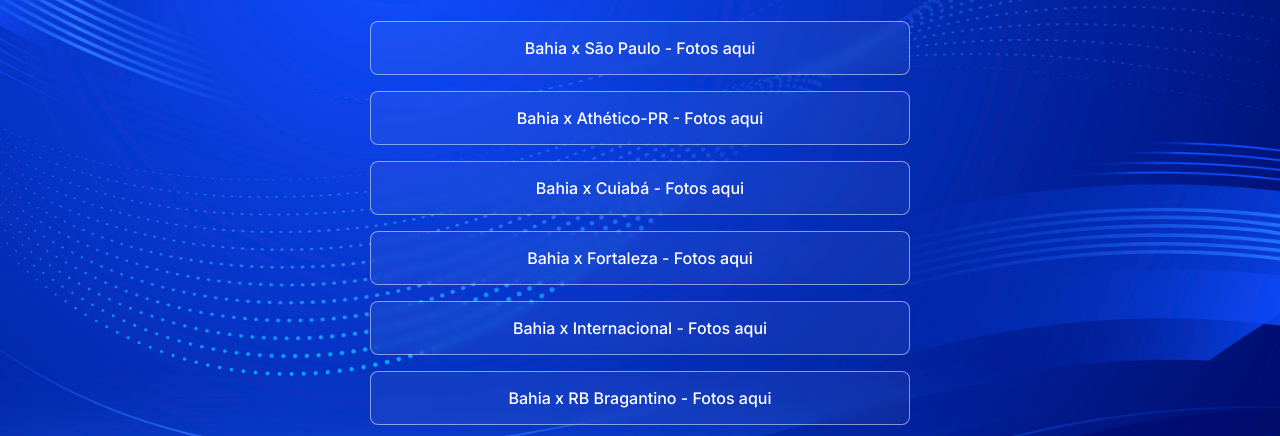
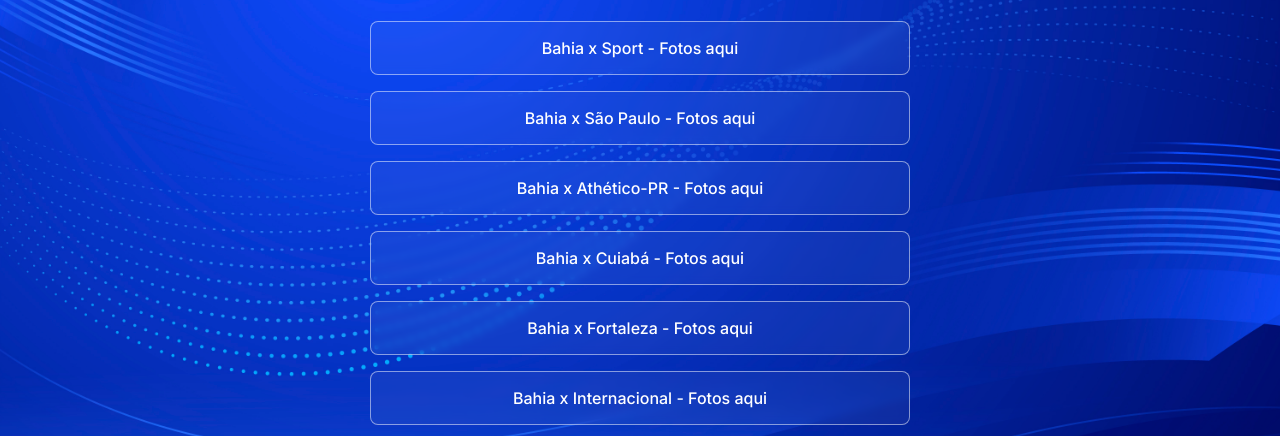
Before and after one commit to marciorso20/comunidadedobahia, a website: page index.html in a window 1280 px wide. Shown: the part 287-723 px from the top of the page. Drawn offline with nearby package versions, Linux system fonts and the light colour scheme.

Commit message:
Adicionar o link das fotos Bahia x Sport

```diff
--- a/index.html
+++ b/index.html
@@ -30,6 +30,9 @@
       </div>
 
       <ul>
+        <li>
+          <a href="https://banlek.com/album/4e6e1">Bahia x Sport - Fotos aqui</a>
+        </li>
         <li>
           <a href="https://banlek.com/album/42465">Bahia x São Paulo - Fotos aqui</a>
         </li>
```
